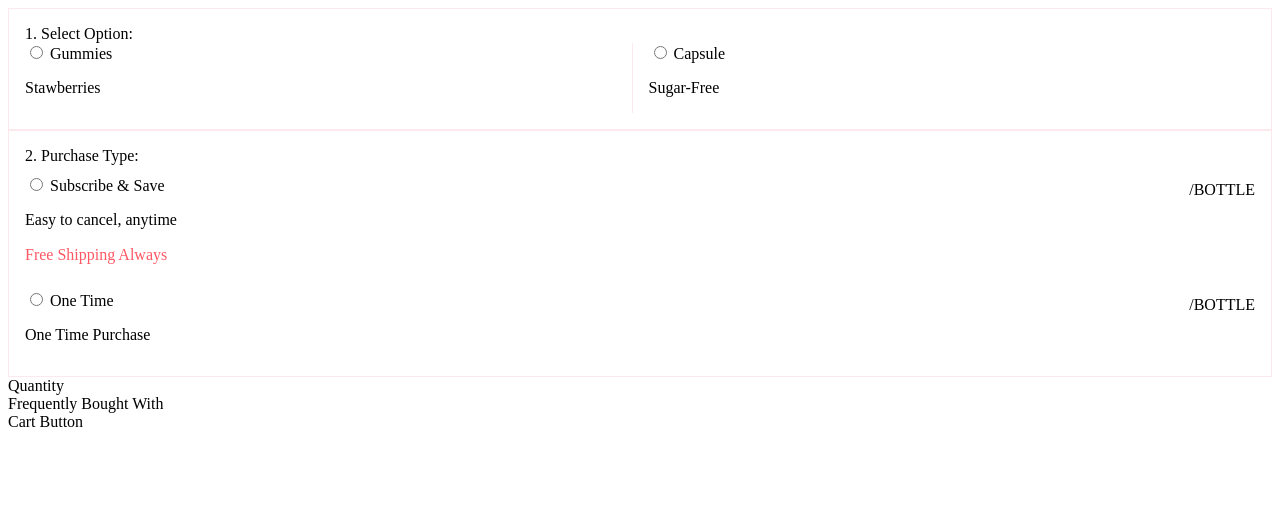
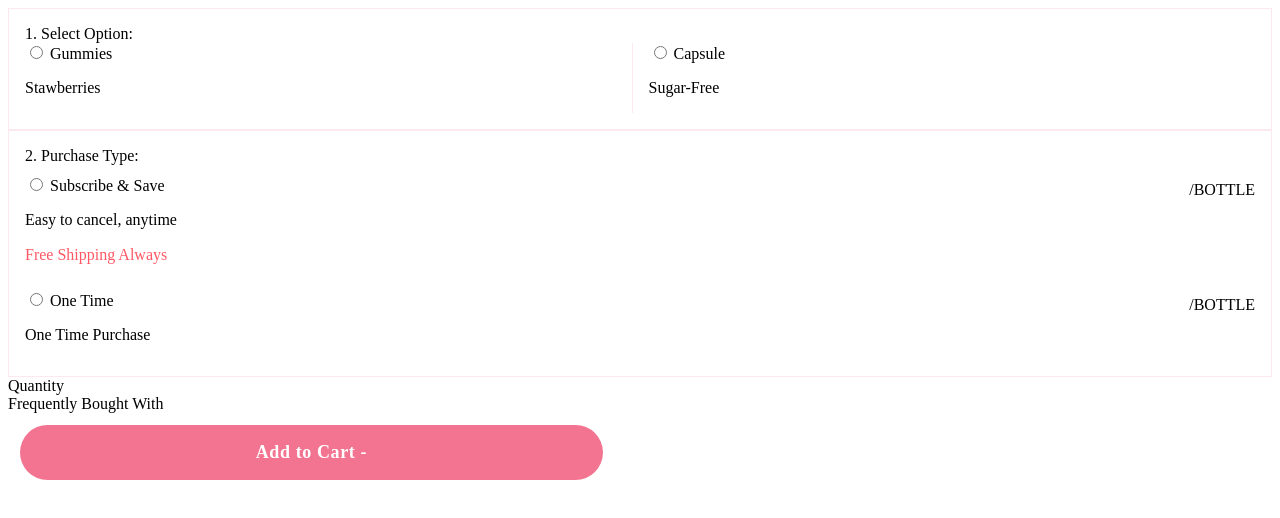
Before and after one commit to AnnaTDinh/O-Positiv-Technical-Assessment, a React (Create React App) app in the folder client/: page / in a window 1280 px wide. Shown: the top 518 px of the page. Built offline with nearby package versions, Linux system fonts and the light colour scheme; the HTML template or start-up script is replaced by a standard one.

Commit message:
completed add to cart button

```diff
--- a/client/src/components/add-to-cart/Add-to-cart.jsx
+++ b/client/src/components/add-to-cart/Add-to-cart.jsx
@@ -1,7 +1,20 @@
 import './Add-to-cart.scss';
 
-function AddCart() {
-  return <section className="cart-button">Cart Button</section>;
+function AddCart({ oneTimePrice, subscriptionPrice, purchaseType }) {
+  const handleDisplay = () => {
+    if (purchaseType === 'subscribe & save') {
+      return (
+        <button>
+          Add to Cart - <span className="light">{oneTimePrice}</span>
+          {subscriptionPrice}
+        </button>
+      );
+    } else {
+      return <button>Add to Cart - {oneTimePrice}</button>;
+    }
+  };
+
+  return <section className="cart-button">{handleDisplay()}</section>;
 }
 
 export default AddCart;
--- a/client/src/components/add-to-cart/Add-to-cart.scss
+++ b/client/src/components/add-to-cart/Add-to-cart.scss
@@ -0,0 +1,26 @@
+.cart-button {
+  border-radius: 12px;
+  margin: 12px;
+  // width: 90%;
+  .light {
+    opacity: 0.7;
+    text-decoration: line-through;
+    padding-right: 5px;
+  }
+}
+
+button {
+  width: 47%;
+  font-family: 'Apercu-Regular';
+  background-color: #f37490;
+  color: white;
+  padding: 15px 0;
+  margin: 0 auto;
+  border-color: transparent;
+  border-radius: 50px;
+  font-size: 18px;
+  justify-content: center;
+  position: relative;
+  font-weight: 700;
+  letter-spacing: 0.6px;
+}
```
